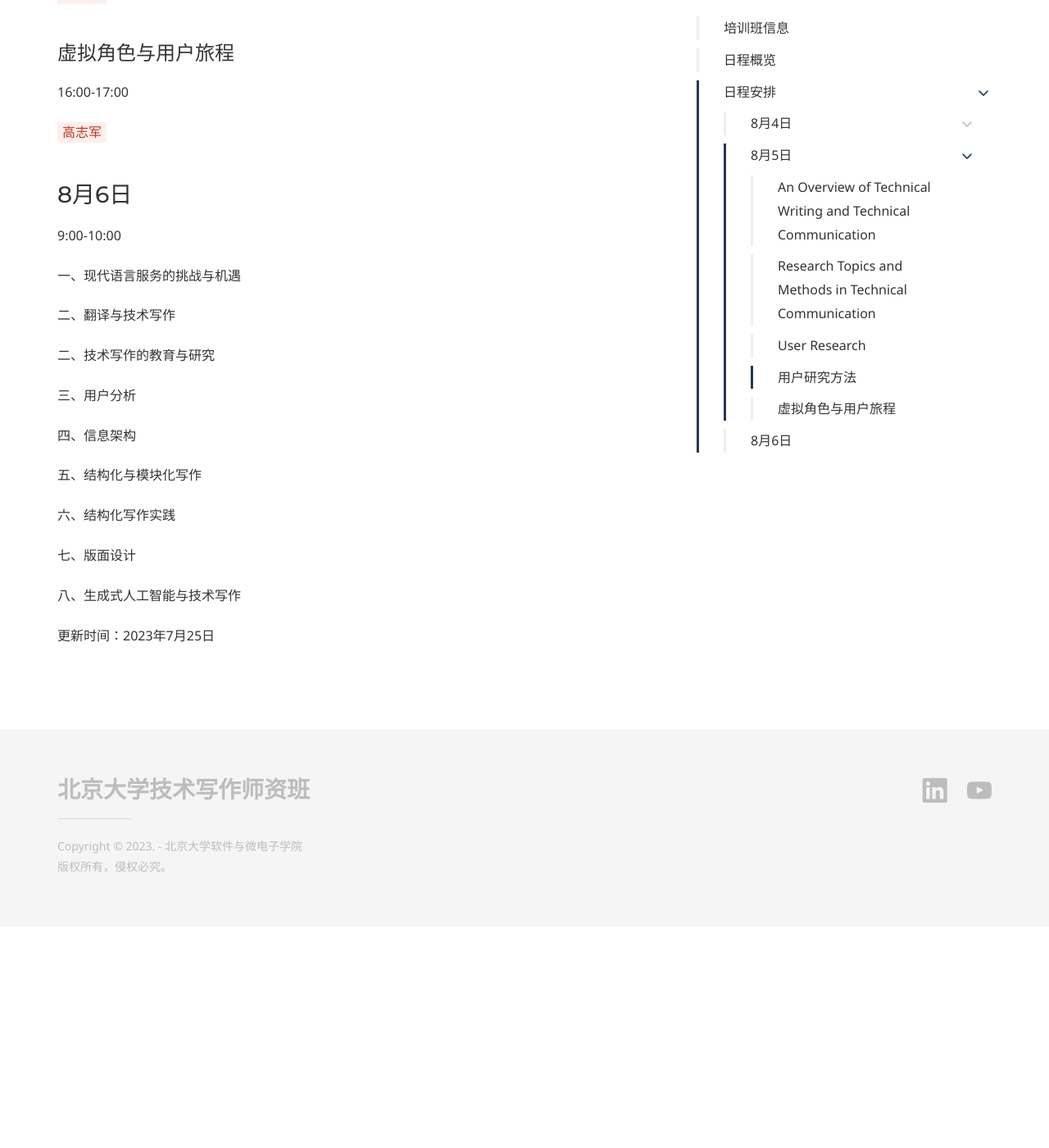
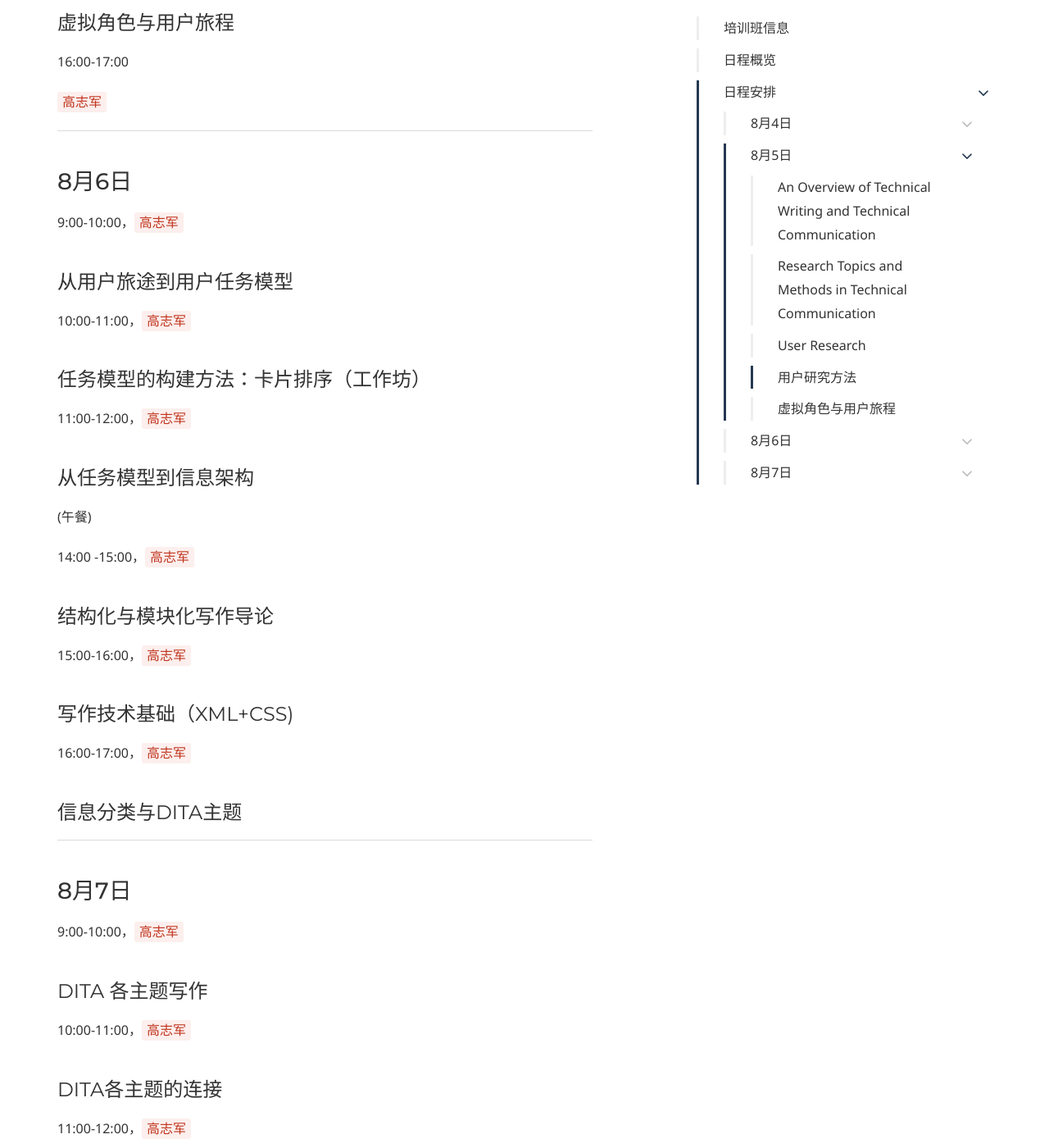
Before and after one commit to galty687/tc-training, a Jekyll site: the page built from doks-theme/_posts/2018-05-30-notice.md, in a window 1280 px wide and 1400 px high, scrolled down 2925 px. Shown: the whole window at 82% size. Built offline with Jekyll 4.4.1, drawn with Linux system fonts in a browser that asks for light colours; some web fonts are replaced; before the commit the page ends 4055 px from its top, so only the background shows below that; some of the changed text lies outside the part shown.

Commit message:
update schedule

```diff
--- a/doks-theme/_posts/2018-05-30-notice.md
+++ b/doks-theme/_posts/2018-05-30-notice.md
@@ -4,7 +4,7 @@ title: 2023年北大技术写作师资班日程
 layout: default
 author: 高志军
 permalink: /schedule/
-description: 不断更新中，请留意更新的时间戳，并以最新的时间为准。
+description: 不断更新中，请留意更新的时间戳，并以最新的时间为准。最新更新：2023年7月25日。
 
 
 ---
@@ -84,8 +84,6 @@ description: 不断更新中，请留意更新的时间戳，并以最新的时
 
 
 
-
-
 #### User Research
 
 (用户研究)
@@ -97,8 +95,7 @@ description: 不断更新中，请留意更新的时间戳，并以最新的时
 
 <div class="callout callout--success">
 
-    <p>Menno部分的授课为英文</p>
-    <p>提供实时机器同传作为参考</p>
+    <p>Menno部分的授课为英文，提供实时机器同传作为参考</p>
 
 </div>
 
@@ -119,39 +116,65 @@ description: 不断更新中，请留意更新的时间戳，并以最新的时
 
 `高志军`
 
+------
+
 
 
 ### 8月6日
 
-9:00-10:00
+9:00-10:00，`高志军`
+
+#### 从用户旅途到用户任务模型
 
 
 
+10:00-11:00，`高志军`
+
+#### 任务模型的构建方法：卡片排序（工作坊）
+
+11:00-12:00，`高志军`
+
+#### 从任务模型到信息架构
+
+
+(午餐)
+
+14:00 -15:00，`高志军`
+
+#### 	结构化与模块化写作导论
+
+15:00-16:00，`高志军`
+
+#### 写作技术基础（XML+CSS)
+
+16:00-17:00，`高志军`
+
+#### 信息分类与DITA主题
+
+------
 
 
 
+### 8月7日
 
-一、现代语言服务的挑战与机遇
+9:00-10:00，`高志军`
 
-二、翻译与技术写作
+#### DITA 各主题写作
 
-二、技术写作的教育与研究
+10:00-11:00，`高志军`
 
-三、用户分析
+#### DITA各主题的连接
 
-四、信息架构
+11:00-12:00，`高志军`
 
-五、结构化与模块化写作
+#### 内容的发布与交付
 
-六、结构化写作实践
+（午餐）
 
-七、版面设计
+14:00-15:30，`俞敬松`
 
-八、生成式人工智能与技术写作
+#### 版面设计
 
+15:30-17:00,`俞敬松`
 
-
-
-
-
-更新时间：2023年7月25日
+#### 生成式人工智能与技术写作
```
